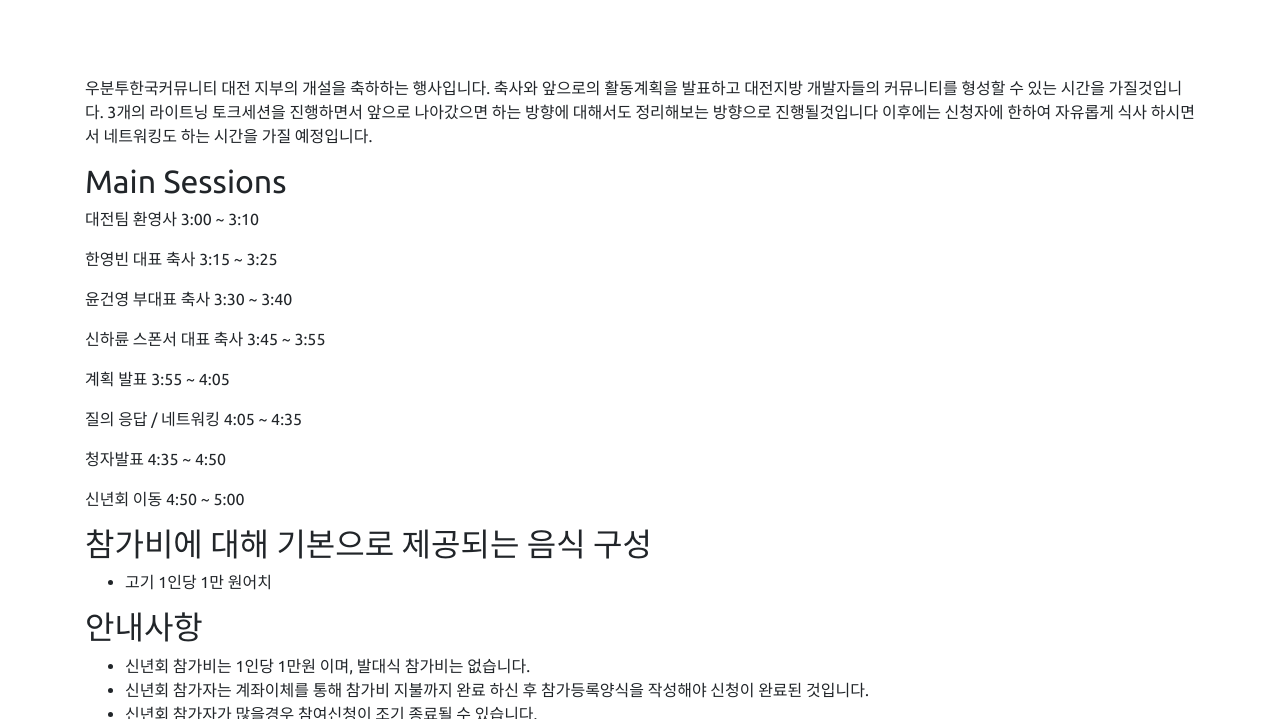
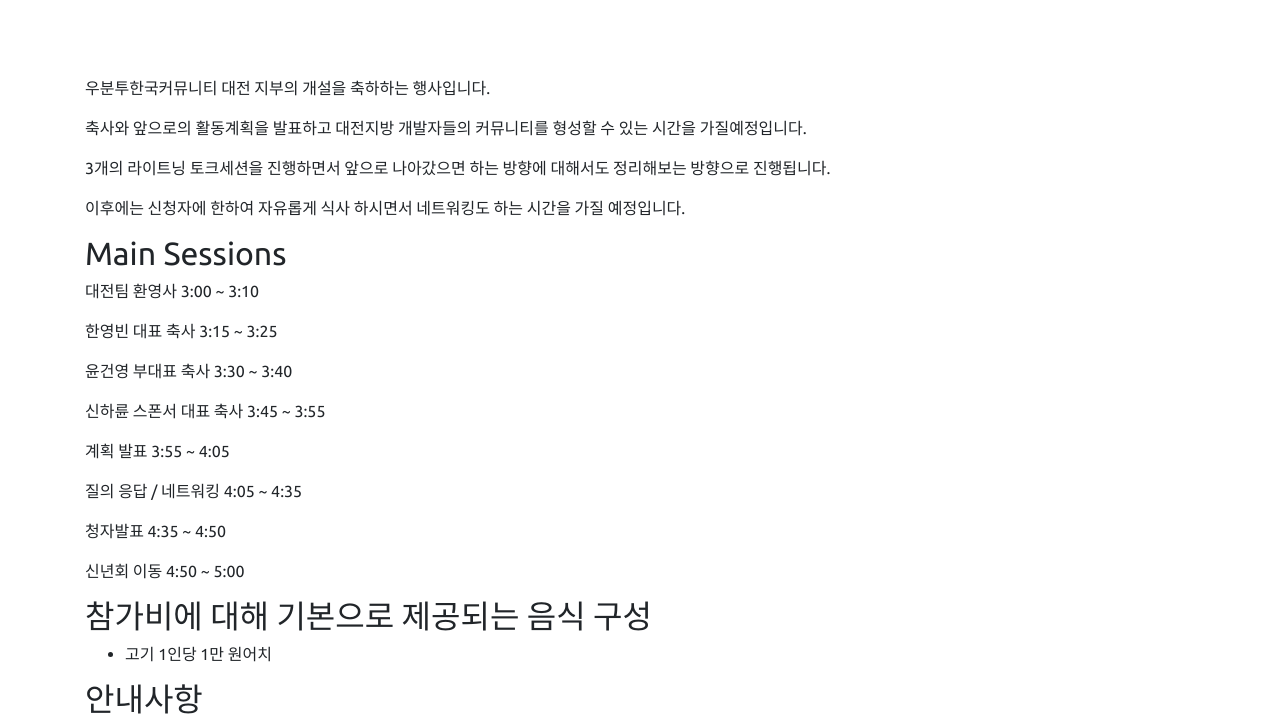
Before and after one commit to ubuntu-kr/events, a Jekyll site: the page built from _posts/2017-12-07-year-start-party-in-daejeon.md, in a window 1280 px wide and 900 px high, scrolled down 427 px, cut to the strip 181-900 px from the top of the window. Built offline with Jekyll 4.4.1, drawn with Linux system fonts in a browser that asks for light colours.

Commit message:
서론 수정

```diff
--- a/_posts/2017-12-07-year-start-party-in-daejeon.md
+++ b/_posts/2017-12-07-year-start-party-in-daejeon.md
@@ -16,9 +16,13 @@ image: "https://wiki.ubuntu-kr.org/images/c/cc/%EB%8C%80%EC%A0%84%EC%A7%80%EC%97
 ---
 
 우분투한국커뮤니티 대전 지부의 개설을 축하하는 행사입니다.
-축사와 앞으로의 활동계획을 발표하고 대전지방 개발자들의 커뮤니티를 형성할 수 있는 시간을 가질것입니다.
-3개의 라이트닝 토크세션을 진행하면서 앞으로 나아갔으면 하는 방향에 대해서도 정리해보는 방향으로 진행될것입니다
+
+축사와 앞으로의 활동계획을 발표하고 대전지방 개발자들의 커뮤니티를 형성할 수 있는 시간을 가질예정입니다.
+
+3개의 라이트닝 토크세션을 진행하면서 앞으로 나아갔으면 하는 방향에 대해서도 정리해보는 방향으로 진행됩니다.
+
 이후에는 신청자에 한하여 자유롭게 식사 하시면서 네트워킹도 하는 시간을 가질 예정입니다.
+
 
 ## Main Sessions
 대전팀 환영사				3:00 ~ 3:10
```
